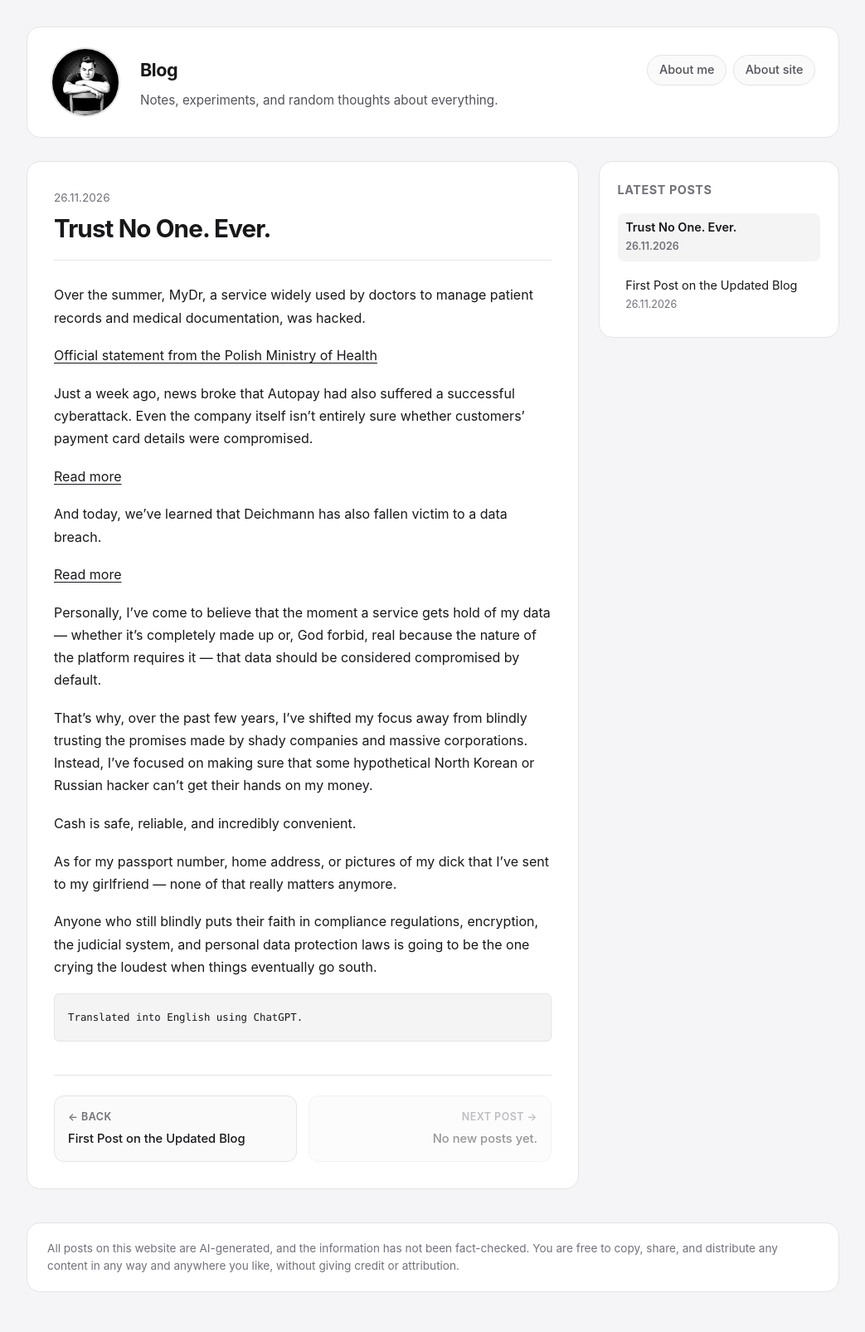
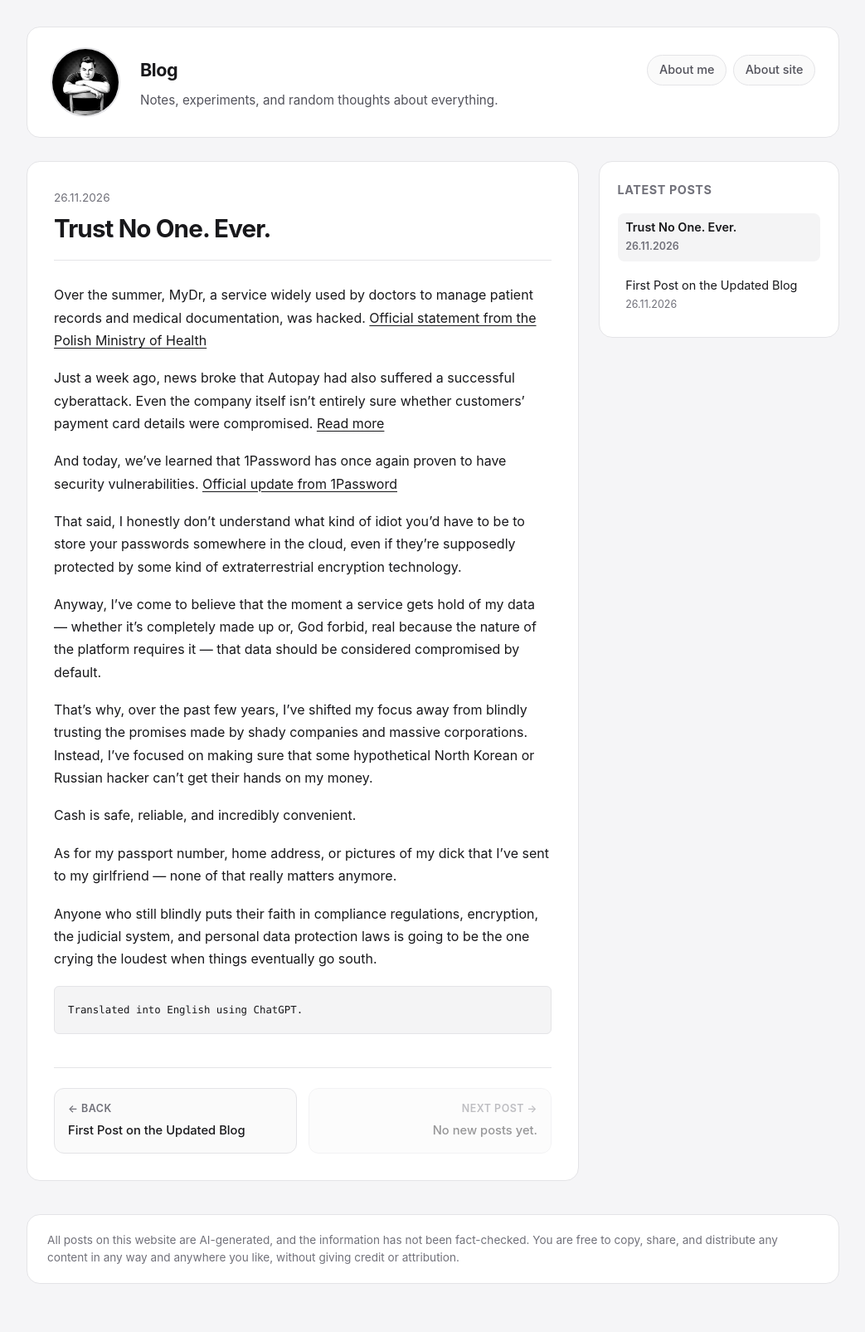
Before and after one commit to mudaczok/mudaczok.github.io, a Jekyll site: the page built from _posts/2026-11-26-trust-no-one-ever.md, in a window 1280 px wide. Shown: the whole page at 83% size, without its empty margins (118-1161 px from the left). Built offline with Jekyll 4.4.1, drawn with Linux system fonts in a browser that asks for light colours.

Commit message:
Update Посты “2026-11-26-trust-no-one-ever”

```diff
--- a/_posts/2026-11-26-trust-no-one-ever.md
+++ b/_posts/2026-11-26-trust-no-one-ever.md
@@ -5,18 +5,18 @@ date: 2026-11-26T12:45:00
 ---
 
 Over the summer, MyDr, a service widely used by doctors to manage patient records and medical documentation, was hacked.
-
 [Official statement from the Polish Ministry of Health](https://www.gov.pl/web/zdrowie/informacja-w-zwiazku-z-incydentem-dotyczacym-firmy-mydr)
 
 Just a week ago, news broke that Autopay had also suffered a successful cyberattack. Even the company itself isn't entirely sure whether customers' payment card details were compromised.
-
 [Read more](https://cyfrowa.rp.pl/bezpieczenstwo/art45487531-hakerzy-zaatakowali-autopay-firma-ostrzega-klientow-przed-zagrozeniem)
 
-And today, we've learned that Deichmann has also fallen victim to a data breach.
+And today, we've learned that 1Password has once again proven to have security vulnerabilities.
+[Official update from 1Password](https://1password.com/blog/update-on-nov-2026-security-incident)
 
-[Read more](https://ww.fashionnetwork.com/news/Hackers-access-customer-data-in-deichmann-s-online-shop,1888228.html)
 
-Personally, I've come to believe that the moment a service gets hold of my data — whether it's completely made up or, God forbid, real because the nature of the platform requires it — that data should be considered compromised by default.
+That said, I honestly don't understand what kind of idiot you'd have to be to store your passwords somewhere in the cloud, even if they're supposedly protected by some kind of extraterrestrial encryption technology.
+
+Anyway, I've come to believe that the moment a service gets hold of my data — whether it's completely made up or, God forbid, real because the nature of the platform requires it — that data should be considered compromised by default.
 
 That's why, over the past few years, I've shifted my focus away from blindly trusting the promises made by shady companies and massive corporations. Instead, I've focused on making sure that some hypothetical North Korean or Russian hacker can't get their hands on my money.
 
```
